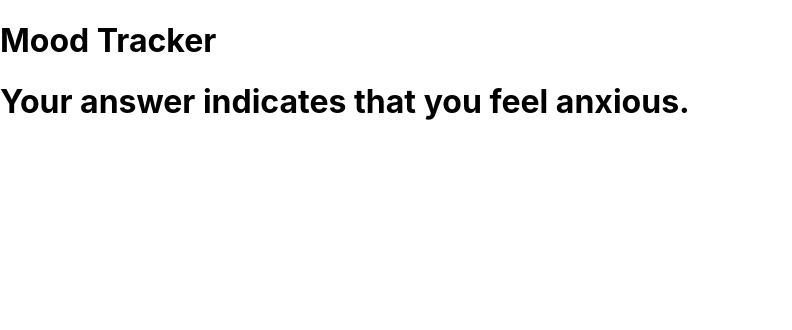
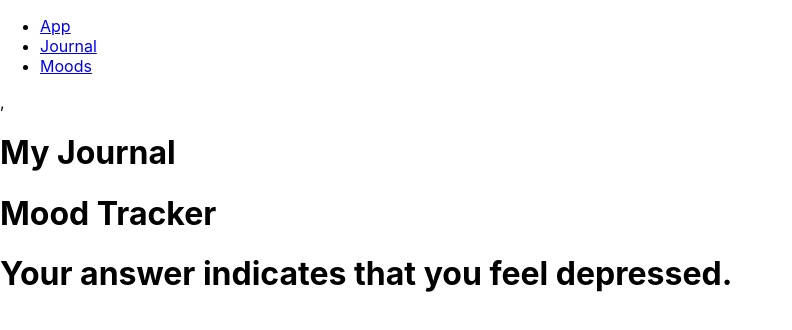
Before and after one commit to KLCoffee/mood-tracker, a React (Create React App) app: page / in a window 1280 px wide. Shown: the top 330 px of the page, without its empty margins (0-792 px from the left). Built offline with nearby package versions, Linux system fonts and the light colour scheme.

Commit message:
More work on links. Incomplete project.

```diff
--- a/src/App.js
+++ b/src/App.js
@@ -1,24 +1,24 @@
-import {
-Routes,
-Route,
-Link } from "react-router-dom";import MyMood from "./components/MyMood";
+// import {
+// Routes,
+// Route,} from "react-router-dom";
+import MyMood from "./components/MyMood";
 import MoodsDef from "./components/MoodsDef";
 import MyJournal from "./components/MyJournal";
 import {useState} from 'react';
 
 
 const userEntry = [
-     'anxious',
-     'frustrated',
+     'optimistic',
+     'happy',
+     'content',
      'discouraged',
-     'content',
-     'optimistic',
-     'energized'
+     'upset',
+     'depressed'
   ];
 
 
 function App() {
-  const [num, setNum] = useState(0);
+  const [num, setNum] = useState(5);
 
   function newNum() {
     if (num === 0){
@@ -39,6 +39,8 @@ function App() {
 
   return (
     <div>
+      <MoodsDef />,
+      <MyJournal />
       <h1>Mood Tracker</h1>
       <MyMood userEntry = {newNum} />
       <h1>Your answer indicates that you feel {userEntry[num]}.</h1>
@@ -55,15 +57,13 @@ function App() {
     <h1>My Defined</h1>
   </link>
   </div>
-}
+} */}
 
-
-<Routes>
+{/* <Routes>
                 <Route path = 'moodsdef' element= {<MyMood/>}/>
                 <Route path = 'myjournal'element={<MyJournal/>}/>
                 <Route path = 'moodsdef'element ={<MoodsDef/>}/>
-            </Routes>
-      </div> */}
+            </Routes> */}
       </div>
   );
   }
--- a/src/components/MoodsDef.js
+++ b/src/components/MoodsDef.js
@@ -1,32 +1,46 @@
-// import React from "react";
+import React from "react";
 // import {useState} from 'react';
-//  import {
-//   Routes,
-//   Route,
-//  Link } from "react-router-dom";
+import { BrowserRouter as Router,
+Routes,
+Route,
+Link } from "react-router-dom";
 function MoodsDef(){
-    return (
-    // <BrowserRouter>
-    //     <div>
-    //       <ul>
-    //           <li>
-    //               <Link to ="/app">App</Link>
-    //               </li>
-    //           <li>
-    //               <Link to ="/myjournal">Journal</Link>
-    //               </li>
-    //           <li>
-    //               <Link to ="/moods">Moods</Link>
-    //               </li>
-    //               </ul>
-    //         {/* <Routes>
-    //             <Route exact path = "/"><App/></Route>
-    //             <Route path = "/journal"><Journal/></Route>
-    //             <Route path = "/moods"><Moods/></Route>
-    //         </Routes>
-    //         </div> */}
-    {/* </BrowserRouter> */}
+   return (
+<Router>
+<div>
+      <ul>
+              <li>
+                   <Link to ="/">App</Link>
+                 </li>
+          <li>
+          <Link to ="/myjournal">Journal</Link>
+                  </li>
+              <li>
+                  <Link to ="/mymoods">Moods</Link>
+                   </li>
+                  </ul>
+              <Routes>
+                 {/* <Route exact path = "/"><App/></Route> */}
+             <Route path = "/myjournal">Journal</Route>
+                <Route path = "/mymoods">Moods</Route>
+          </Routes>
+ </div>
+      </Router>
     );
     }
+    // function MyJournal(){
+    //     return (
+    //         <div>
+    //             <h2>My Journal</h2>
+    //         </div>
+    //     );
+    // }
+    // function MyMoods (){
+    //     return (
+    //         <div>
+    //             <h2>My Moods</h2>
+    //         </div>
+    //     );
+    // }
 
 export default MoodsDef;
```
